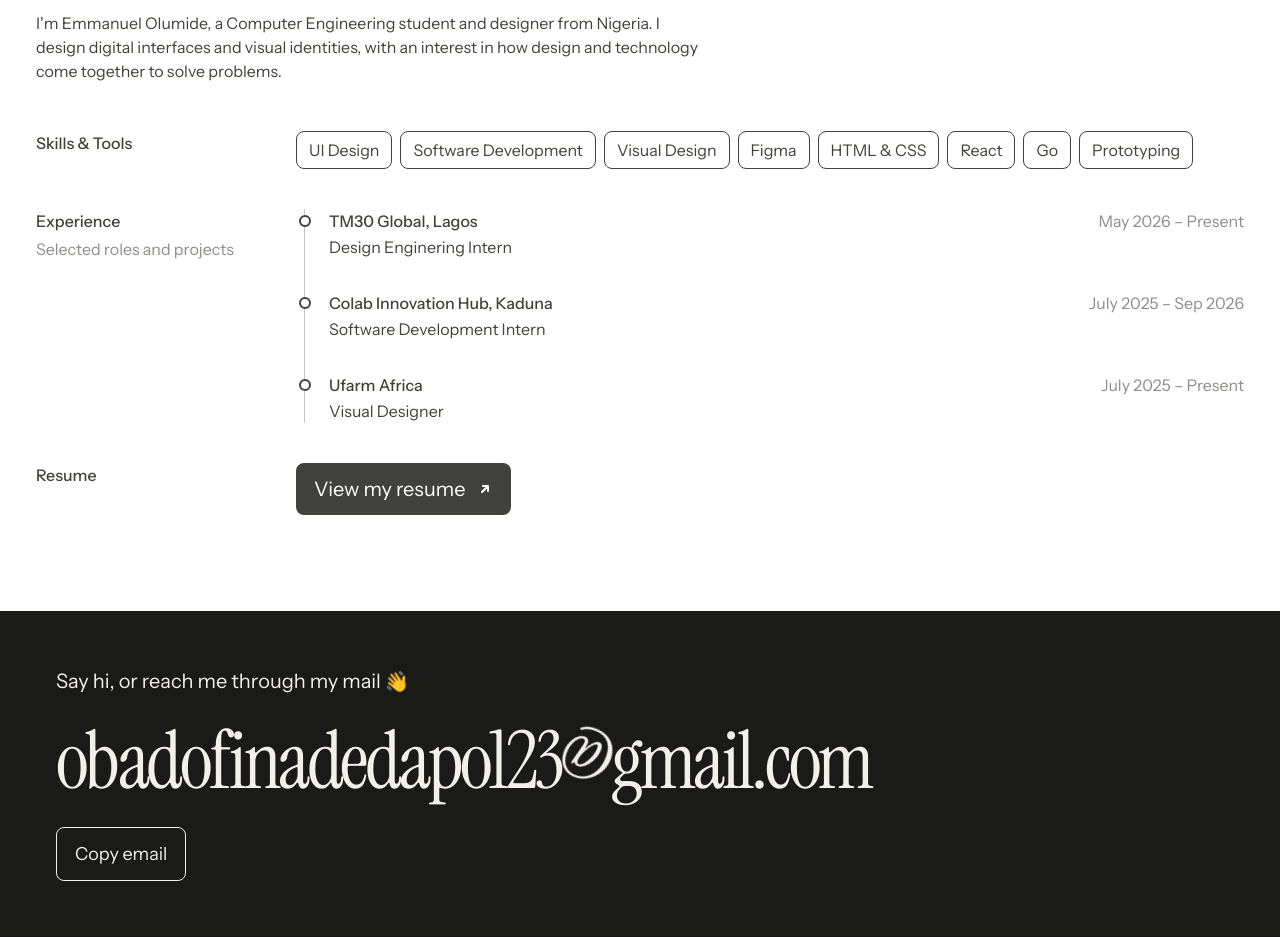
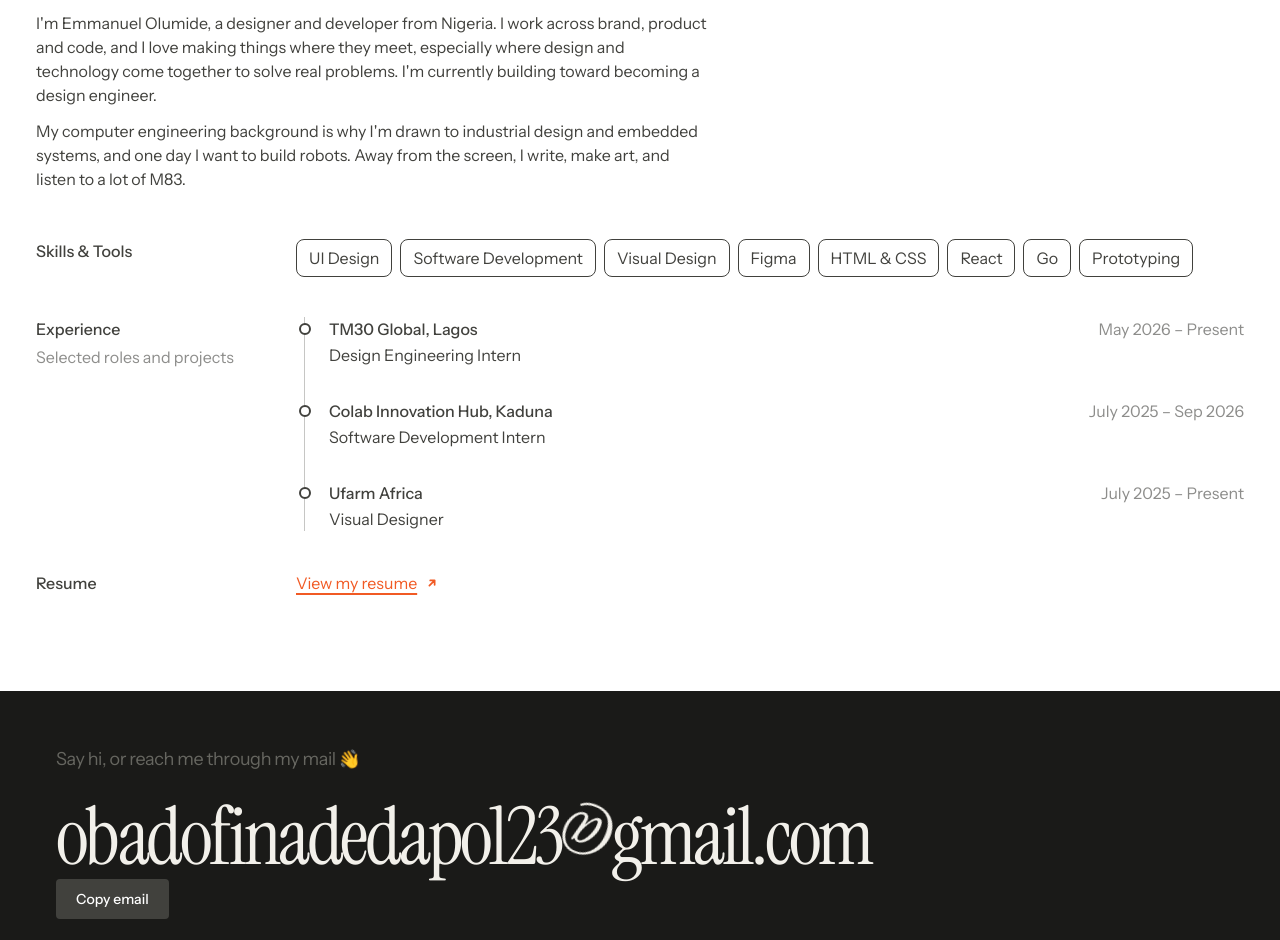
Before and after one commit to poinerd/grandeur, a Next.js app: page /me in a window 1280 px wide. Shown: the part 192-1132 px from the top of the page. Built offline with nearby package versions, Linux system fonts and the light colour scheme.

Commit message:
fix: fixed some type inconsistencies

```diff
--- a/app/components/ProjectCard.tsx
+++ b/app/components/ProjectCard.tsx
@@ -39,7 +39,7 @@ export default function ProjectCard({ project }: { project: ProjectMeta }) {
 
       <div className="mt-4 flex items-center gap-2">
         <p
-          className={`text-xl font-medium tracking-[-0.02em] text-[#41413d] transition-colors ${
+          className={`text-[16px] leading-[1.35] font-medium tracking-[-0.02em] text-[#41413d]  sm:text-[18px] transition-colors ${
             project.caseStudyReady ? "group-hover:text-[#f15a24]" : ""
           }`}
         >
--- /dev/null
+++ b/app/components/button.tsx
@@ -0,0 +1,35 @@
+
+import * as React from "react";
+
+type ButtonProps = React.ButtonHTMLAttributes<HTMLButtonElement> & {
+  variant?: "primary" | "secondary";
+};
+
+export default function Button({
+  variant = "primary",
+  className = "",
+  type = "button",
+  children,
+  ...props
+}: ButtonProps) {
+  const baseStyles =
+    "inline-flex items-center justify-center rounded-sm px-5 py-2.5 text-sm font-medium transition-colors duration-200 focus-visible:outline-2 focus-visible:outline-offset-2 focus-visible:outline-[#41413d] disabled:pointer-events-none disabled:opacity-50";
+
+  const variants = {
+    primary:
+      "bg-[#41413d] text-white hover:bg-[#292925]",
+
+    secondary:
+      "border border-[#41413d] bg-transparent text-[#41413d] hover:bg-[#41413d] hover:text-white",
+  };
+
+  return (
+    <button
+      type={type}
+      className={`${baseStyles} ${variants[variant]} ${className}`}
+      {...props}
+    >
+      {children}
+    </button>
+  );
+}
--- a/app/components/contact.tsx
+++ b/app/components/contact.tsx
@@ -1,6 +1,7 @@
 "use client"
 
 import { useEffect, useRef, useState } from "react"
+import Button from "./button"
 
 type ContactProps = {
     email?: string
@@ -78,7 +79,7 @@ export default function Contact({
                 }
             `}</style>
 
-            <p className="text-xl text-[#f2f0ea]">
+            <p className="text-[16px] leading-[1.35] tracking-[-0.02em] text-[#666660] sm:text-[18px]">
                 Say hi, or reach me through my mail{" "}
                 <span className="contact-wave inline-block origin-[70%_70%]" aria-hidden="true">
                     👋
@@ -113,13 +114,12 @@ export default function Contact({
                 </a>
             </h1>
 
-            <button
+            <Button
                 type="button"
                 onClick={copyEmail}
-                className="mt-6 inline-flex items-center gap-2 rounded-lg border border-[#f2f0ea] px-[18px] py-3 text-lg text-[#f2f0ea] transition-all hover:bg-[#f2f0ea] hover:text-[#1a1a18] active:scale-95"
             >
                 {copied ? "Copied! Nice. ✓" : "Copy email"}
-            </button>
+            </Button>
         </section>
     )
 }
--- a/app/components/mdx.tsx
+++ b/app/components/mdx.tsx
@@ -27,9 +27,8 @@ const h4 = (props: ComponentPropsWithoutRef<"h4">) => (
 );
 
 const p = (props: ComponentPropsWithoutRef<"p">) => (
-  <p className="my-4 text-[17px] leading-[1.75] text-neutral-700" {...props} />
+  <p className="my-4 text-[16px]  tracking-[-0.02em] leading-[1.35] text-neutral-700 sm:text-[18px]" {...props} />
 );
-
 const strong = (props: ComponentPropsWithoutRef<"strong">) => (
   <strong className="font-semibold text-[#1f1f1c]" {...props} />
 );
--- a/app/matter/MatterClient.tsx
+++ b/app/matter/MatterClient.tsx
@@ -3,10 +3,14 @@
 import { useEffect, useMemo, useRef, useState } from "react"
 import Header from "../components/Header"
 import MagnetBoard, { type BoardItem, type SavedPositions } from "../components/MagnetBoard"
+import Button from "../components/button"
 import GalleryClient from "./GalleryClient"
 import ProjectViewer, { type Asset } from "./ProjectViewer"
 
 type View = "list" | "board"
+
+// Flip to true to unlock the Board view again
+const BOARD_ENABLED = false
 
 // Approx navbar height in px. The board stops exactly at this line.
 // Tweak to match your Header.
@@ -110,38 +114,31 @@ export default function MatterClient({ assets }: { assets: Asset[] }) {
                 <h1 className="text-6xl font-medium leading-[0.98] tracking-[-0.04em] text-[#41413d] sm:text-6xl">
                     Matter.lab
                 </h1>
-                <p>
-                    Matter.lab is an experimental studio & playground for making things at the intersection of art,
-                    design & engineering. Industrial design, code, brands, illustrations, weird little experiments —
-                    whatever feels worth making. No rules. Just make stuff.
+                <p className="mt-4 max-w-2xl">
+                    Matter.lab is my experimental studio &amp; playground for making things at the intersection of
+                    art, design &amp; engineering.
                 </p>
 
                 {/* List / Board toggle */}
                 <div className="mt-8 flex gap-3 pb-12">
-                    <button
+                    <Button
                         type="button"
                         onClick={() => setView("list")}
                         aria-pressed={view === "list"}
-                        className={`rounded-lg border px-[18px] py-3 text-xl transition-colors ${
-                            view === "list"
-                                ? "border-[#41413d] bg-[#41413d] text-white"
-                                : "border-[#41413d] bg-transparent text-[#41413d] hover:bg-[#41413d]/10"
-                        }`}
+
                     >
                         List
-                    </button>
-                    <button
+                    </Button>
+                    <Button
                         type="button"
-                        onClick={() => setView("board")}
+                        disabled={!BOARD_ENABLED}
+                        onClick={() => BOARD_ENABLED && setView("board")}
                         aria-pressed={view === "board"}
-                        className={`rounded-lg border px-[18px] py-3 text-xl transition-colors ${
-                            view === "board"
-                                ? "border-[#41413d] bg-[#41413d] text-white"
-                                : "border-[#41413d] bg-transparent text-[#41413d] hover:bg-[#41413d]/10"
-                        }`}
+                        title={BOARD_ENABLED ? undefined : "Coming soon"}
+
                     >
                         Board
-                    </button>
+                    </Button>
                 </div>
             </div>
 
--- a/app/me/page.tsx
+++ b/app/me/page.tsx
@@ -1,5 +1,6 @@
 import Header from "../components/Header"
 import Contact from "../components/contact"
+
 type Experience = {
     company: string
     role: string
@@ -9,7 +10,7 @@ type Experience = {
 
 // Replace these placeholders with your real experience (newest first)
 const EXPERIENCE: Experience[] = [
-    { company: "TM30 Global, Lagos", role: "Design Enginering Intern", start: "May 2026", end: "Present" },
+    { company: "TM30 Global, Lagos", role: "Design Engineering Intern", start: "May 2026", end: "Present" },
     { company: "Colab Innovation Hub, Kaduna", role: "Software Development Intern", start: "July 2025", end: "Sep 2026" },
     { company: "Ufarm Africa", role: "Visual Designer", start: "July 2025", end: "Present" },
 ]
@@ -26,13 +27,19 @@ export default function Me() {
 
             <main className="px-5 pb-24 pt-6 sm:px-9 sm:pt-10">
                 <h1 className="text-6xl font-medium leading-[0.98] tracking-[-0.04em] text-[#41413d] sm:text-6xl">
-                    I care about beauty and how things work.
+                    I care about beauty and function.
                 </h1>
 
                 <p className="mt-4 max-w-2xl">
-                    I&apos;m Emmanuel Olumide, a Computer Engineering student and designer from Nigeria. I design
-                    digital interfaces and visual identities, with an interest in how design and technology come
-                    together to solve problems.
+                    I&apos;m Emmanuel Olumide, a designer and developer from Nigeria. I work across brand, product
+                    and code, and I love making things where they meet, especially where design and technology come
+                    together to solve real problems. I&apos;m currently building toward becoming a design engineer.
+                </p>
+
+                <p className="mt-3 max-w-2xl">
+                    My computer engineering background is why I&apos;m drawn to industrial design and embedded systems, and
+                    one day I want to build robots. Away from the screen, I write, make art, and listen to a lot of
+                    M83.
                 </p>
 
                 <div className="mt-12 flex flex-col gap-10">
@@ -84,10 +91,10 @@ export default function Me() {
                                 href={RESUME_URL}
                                 target="_blank"
                                 rel="noopener noreferrer"
-                                className="inline-flex items-center gap-3 rounded-lg bg-[#41413d] px-[18px] py-3 text-xl text-white transition-colors hover:bg-[#2f2f2c]"
+                                className="inline-flex items-center gap-2 text-[#f15a24] underline decoration-2 underline-offset-4 transition-opacity hover:opacity-70"
                             >
                                 View my resume
-                                <svg width="16" height="16" viewBox="0 0 16 16" fill="none" aria-hidden="true">
+                                <svg width="14" height="14" viewBox="0 0 16 16" fill="none" aria-hidden="true">
                                     <path
                                         d="M5 11L11 5M11 5H6M11 5V10"
                                         stroke="currentColor"
@@ -101,8 +108,8 @@ export default function Me() {
                     </section>
                 </div>
             </main>
-                    <Contact  className="px-5 pt-6 sm:px-9 sm:pt-10 "/>
 
+            <Contact className="px-5 pt-6 sm:px-9 sm:pt-10" />
         </div>
     )
 }
--- a/app/page.tsx
+++ b/app/page.tsx
@@ -22,14 +22,14 @@ export default function Home() {
 
           {/* Heading */}
           <h1
-            className="text-6xl font-medium leading-[0.98] tracking-[-0.04em] text-[#41413d] sm:text-7xl"
+            className="text-6xl font-medium leading-[0.98] tracking-[-0.04em] text-[#41413d] sm:text-8xl"
 
           >
 
-            Obadofin Emmanuel
+            Obadofin Emmanuel.
             {/* I&apos;m Emmanuel- */}
             <br  />
-                  Designer <span className="italic"> & </span> Engineer.
+                  Designer <span className="italic"> & </span> Developer.
 
           </h1>
 
@@ -139,7 +139,7 @@ export default function Home() {
 
             {/* Description */}
             <p className="mt-5 max-w-[680px] text-[16px] leading-[1.35] tracking-[-0.02em] text-[#666660] sm:text-[18px]">
-       Nigeria based designer and engineer working across brand, product, and software. Currently designing and building cool things from idea to execution.
+       Nigeria based designer and developer working across brand, product, and software. Currently designing and building cool things from idea to execution.
 
             </p>
 
```
